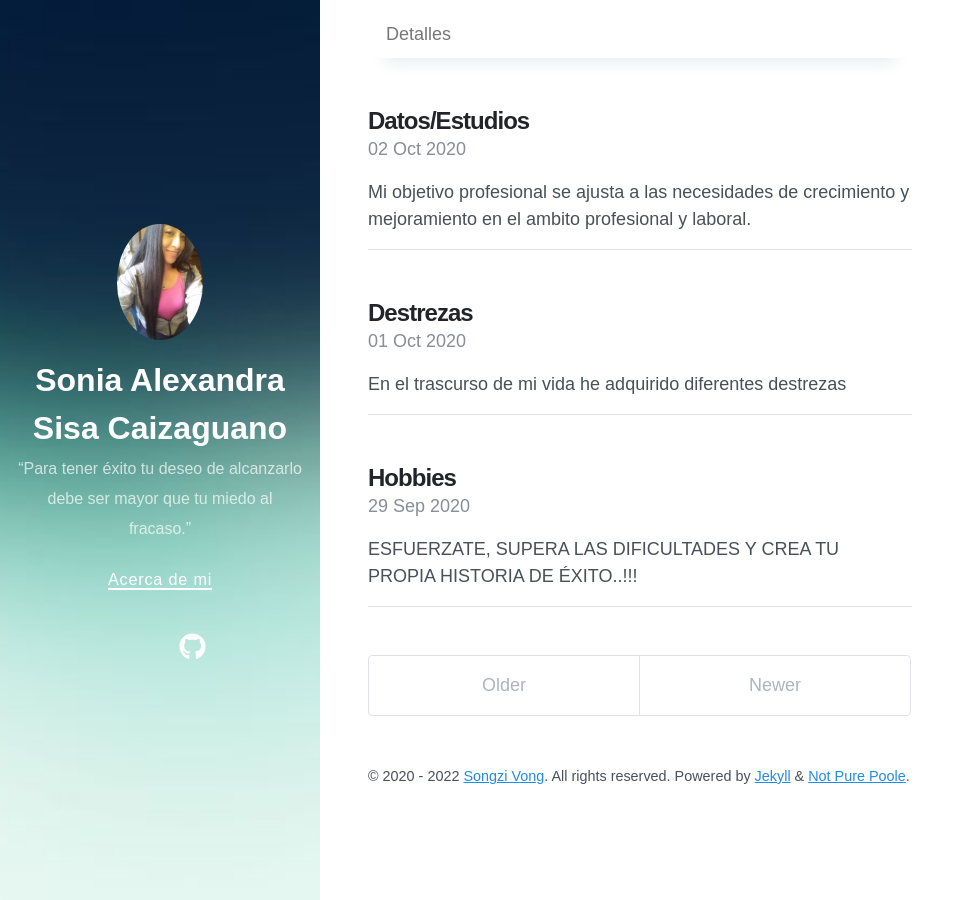
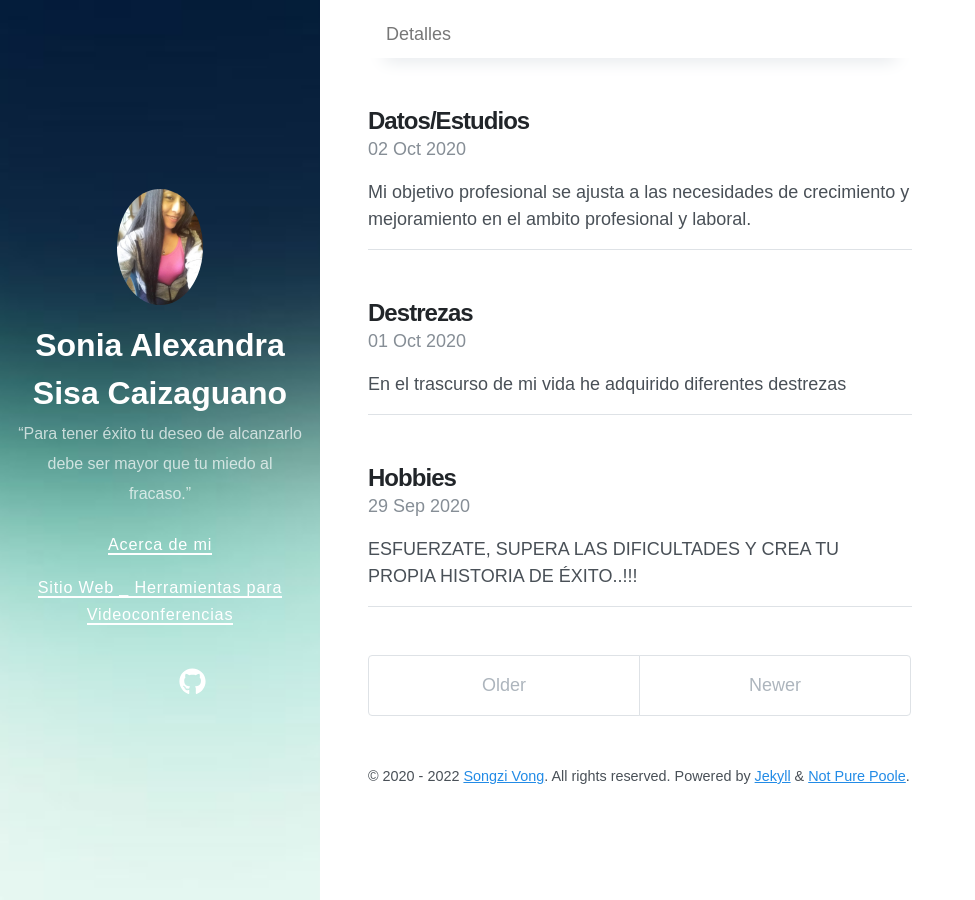
Before and after one commit to sonysc/sonysc.github.io, a Jekyll site: the page built from index.html, in a window 1280 px wide. Shown: the whole page, without its empty margins (0-975 px from the left). Built offline with Jekyll 4.4.1, drawn with Linux system fonts in a browser that asks for light colours; nearby versions of some CDN libraries; the list of posts is cut into pages by our own code.

Commit message:
Update navigation.yml

```diff
--- a/_data/navigation.yml
+++ b/_data/navigation.yml
@@ -1,3 +1,4 @@
 
 - title: Acerca de mi
+- title: Sitio Web _ Herramientas para Videoconferencias
   url: /about/
```
